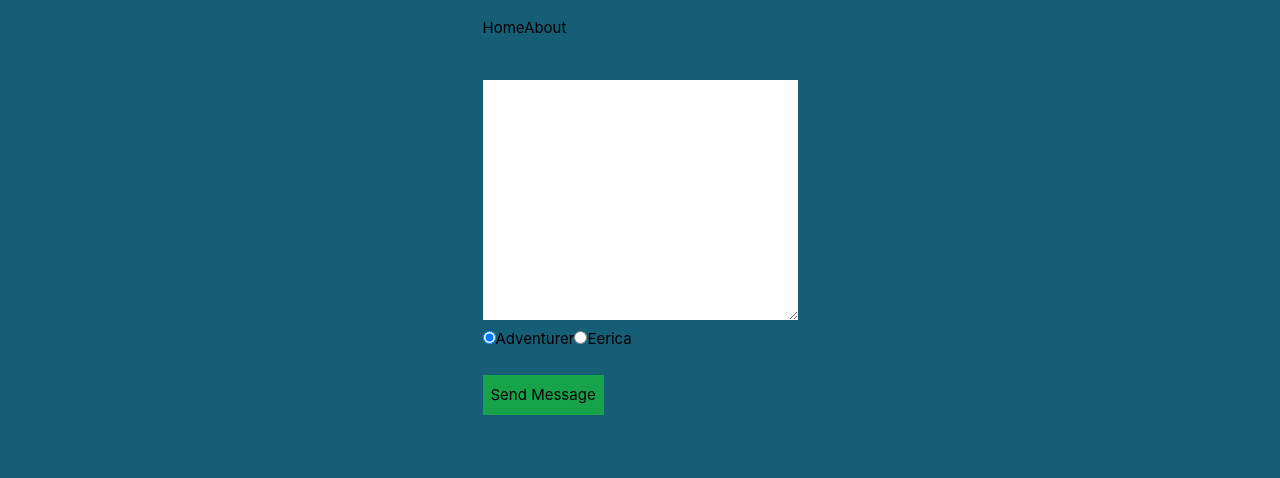
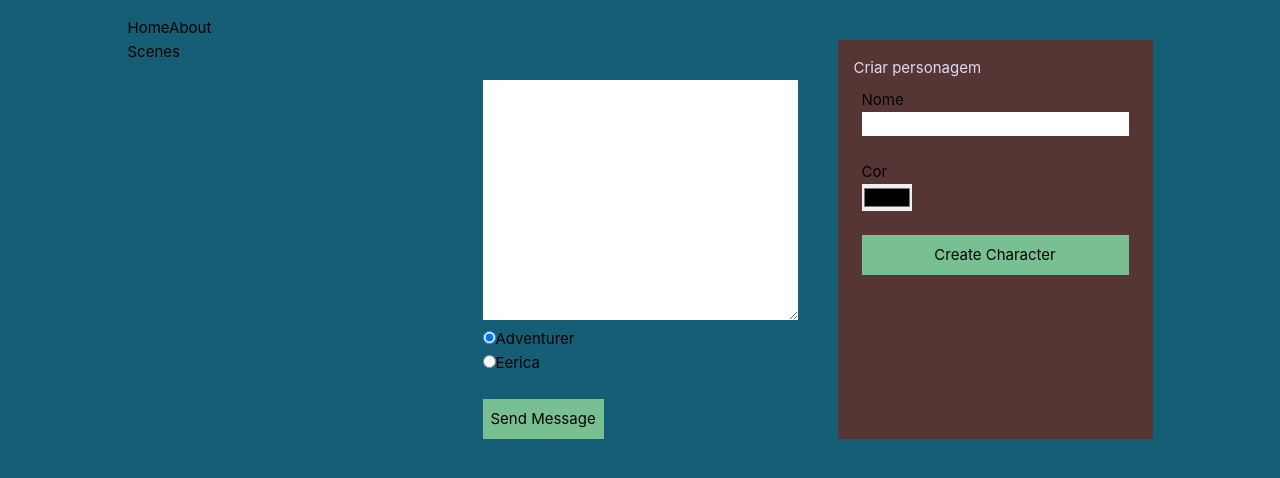
Before and after one commit to CarolinaMargiotti/characterwritting, a Vue app: page / in a window 1280 px wide. Shown: the top 478 px of the page. Built offline with nearby package versions, Linux system fonts and the light colour scheme.

Commit message:
coded functional character creation

```diff
--- a/src/assets/base.css
+++ b/src/assets/base.css
@@ -20,5 +20,5 @@ body {
 	text-rendering: optimizeLegibility;
 	-webkit-font-smoothing: antialiased;
 	-moz-osx-font-smoothing: grayscale;
-	background-color: rgb(21 94 117);
+	background-color: rgb(21, 94, 117);
 }
--- a/src/assets/baseTw.css
+++ b/src/assets/baseTw.css
@@ -562,6 +562,10 @@ video {
   grid-column-start: 2;
 }
 
+.m-2 {
+  margin: 0.5rem;
+}
+
 .mb-5 {
   margin-bottom: 1.25rem;
 }
@@ -572,6 +576,10 @@ video {
 
 .mt-2 {
   margin-top: 0.5rem;
+}
+
+.flex {
+  display: flex;
 }
 
 .grid {
@@ -596,8 +604,16 @@ video {
   width: fit-content;
 }
 
+.cursor-pointer {
+  cursor: pointer;
+}
+
 .grid-cols-3 {
   grid-template-columns: repeat(3, minmax(0, 1fr));
+}
+
+.flex-col {
+  flex-direction: column;
 }
 
 .items-center {
@@ -612,6 +628,10 @@ video {
   justify-items: end;
 }
 
+.gap-10 {
+  gap: 2.5rem;
+}
+
 .rounded {
   border-radius: 0.25rem;
 }
@@ -620,13 +640,22 @@ video {
   border-radius: 9999px;
 }
 
-.bg-green-600 {
+.bg-quarternary {
   --tw-bg-opacity: 1;
-  background-color: rgb(22 163 74 / var(--tw-bg-opacity));
+  background-color: rgb(120 192 145 / var(--tw-bg-opacity));
+}
+
+.bg-secondary {
+  --tw-bg-opacity: 1;
+  background-color: rgb(86 54 53 / var(--tw-bg-opacity));
 }
 
 .p-2 {
   padding: 0.5rem;
+}
+
+.p-4 {
+  padding: 1rem;
 }
 
 .px-2 {
@@ -642,6 +671,25 @@ video {
 .py-1 {
   padding-top: 0.25rem;
   padding-bottom: 0.25rem;
+}
+
+.font-bold {
+  font-weight: 700;
+}
+
+.text-tertiary {
+  --tw-text-opacity: 1;
+  color: rgb(221 219 241 / var(--tw-text-opacity));
+}
+
+.text-secondary {
+  --tw-text-opacity: 1;
+  color: rgb(86 54 53 / var(--tw-text-opacity));
+}
+
+.text-black {
+  --tw-text-opacity: 1;
+  color: rgb(0 0 0 / var(--tw-text-opacity));
 }
 
 *,
@@ -662,5 +710,5 @@ body {
   text-rendering: optimizeLegibility;
   -webkit-font-smoothing: antialiased;
   -moz-osx-font-smoothing: grayscale;
-  background-color: rgb(21 94 117);
+  background-color: rgb(21, 94, 117);
 }
--- /dev/null
+++ b/src/components/CharacterCreation.vue
@@ -0,0 +1,42 @@
+<script>
+import { defineComponent } from "vue";
+import { addCharacter } from "@/util/Characters";
+
+export default defineComponent({
+	name: "CharacterCreation",
+	data() {
+		return {
+			characterName: "",
+			characterColor: undefined,
+		};
+	},
+	methods: {
+		createCharacter() {
+			addCharacter({
+				name: this.characterName,
+				color: this.characterColor,
+			});
+		},
+	},
+});
+</script>
+
+<template>
+	<div class="bg-secondary p-4 text-bold font-bold">
+		<p class="text-tertiary">Criar personagem</p>
+		<form class="m-2 flex flex-col">
+			<label>Nome</label>
+			<input type="text" v-model="characterName" />
+			<br />
+			<label>Cor</label>
+			<input type="color" v-model="characterColor" />
+			<br />
+			<button
+				class="bg-quarternary p-2 text-black"
+				@click.prevent="createCharacter"
+			>
+				Create Character
+			</button>
+		</form>
+	</div>
+</template>
--- a/src/components/ChatArea.vue
+++ b/src/components/ChatArea.vue
@@ -3,6 +3,7 @@ import { defineComponent } from "vue";
 
 import Message from "@/components/Message.vue";
 import CharacterMessage from "@/components/CharacterMessage.vue";
+import { Characters } from "@/util/Characters";
 
 export default defineComponent({
 	name: "ChatArea",
@@ -14,24 +15,12 @@ export default defineComponent({
 		return {
 			messages: [],
 			textInput: "",
-			characters: {
-				0: {
-					id: 0,
-					name: "Adventurer",
-					color: "#180002",
-					image: "adventurer.jpg",
-					details: "",
-				},
-				1: {
-					id: 1,
-					name: "Eerica",
-					color: "#ffb9be",
-					image: "Eerica.jpg",
-					details: "",
-				},
-			},
+			characters: {},
 			characterPicked: 0,
 		};
+	},
+	mounted() {
+		this.characters = Characters;
 	},
 	methods: {
 		sendNewMessage() {
@@ -72,23 +61,17 @@ export default defineComponent({
 			></textarea>
 			<br />
 			<div>
-				<div>
+				<div v-for="(character, index) in characters" :key="index">
 					<input
 						type="radio"
 						name="character"
-						value="0"
+						:value="character.id"
 						v-model="characterPicked"
-					/><label for="">Adventurer</label>
-					<input
-						type="radio"
-						name="character"
-						value="1"
-						v-model="characterPicked"
-					/><label for="">Eerica</label>
+					/><label for="character">{{ character.name }}</label>
 				</div>
 			</div>
 			<br />
-			<button class="bg-green-600 p-2" @click.prevent="sendNewMessage">
+			<button class="bg-quarternary p-2" @click.prevent="sendNewMessage">
 				Send Message
 			</button>
 		</form>
--- /dev/null
+++ b/src/util/Characters.js
@@ -0,0 +1,33 @@
+import { reactive } from "vue";
+
+export const Characters = reactive({
+	0: {
+		id: 0,
+		name: "Adventurer",
+		color: "#180002",
+		image: "adventurer.jpg",
+		details: "",
+	},
+	1: {
+		id: 1,
+		name: "Eerica",
+		color: "#ffb9be",
+		image: "Eerica.jpg",
+		details: "",
+	},
+});
+
+let lastId = 1;
+
+export function addCharacter(newCharacter) {
+	lastId++;
+	Characters[lastId] = {
+		id: lastId,
+		image: "default.jpg",
+		...newCharacter,
+	};
+}
+
+export function getCharactersList() {
+	return Characters;
+}
--- a/src/views/ChatAreaView.vue
+++ b/src/views/ChatAreaView.vue
@@ -1,17 +1,21 @@
 <script>
 import { defineComponent } from "vue";
 import ChatArea from "@/components/ChatArea.vue";
+import CharacterCreation from "@/components/CharacterCreation.vue";
 
 export default defineComponent({
 	name: "HomeView",
 	components: {
 		ChatArea,
+		CharacterCreation,
 	},
 });
 </script>
 
 <template>
-	<main>
+	<main class="grid grid-cols-3 gap-10">
+		<div>Scenes</div>
 		<ChatArea />
+		<CharacterCreation />
 	</main>
 </template>
--- a/tailwind.config.js
+++ b/tailwind.config.js
@@ -6,6 +6,12 @@ module.exports = {
 				"30ch": "30ch",
 				"10ch": "10ch",
 			},
+			colors: {
+				primary: "#155e75",
+				secondary: "#563635",
+				tertiary: "#DDDBF1",
+				quarternary: "#78C091",
+			},
 		},
 	},
 	plugins: [],
```
Also changed, not shown: src/assets/characterImages/2.jpg (renamed from src/assets/characterImages/default.jpg), src/components/Button.vue (added).
